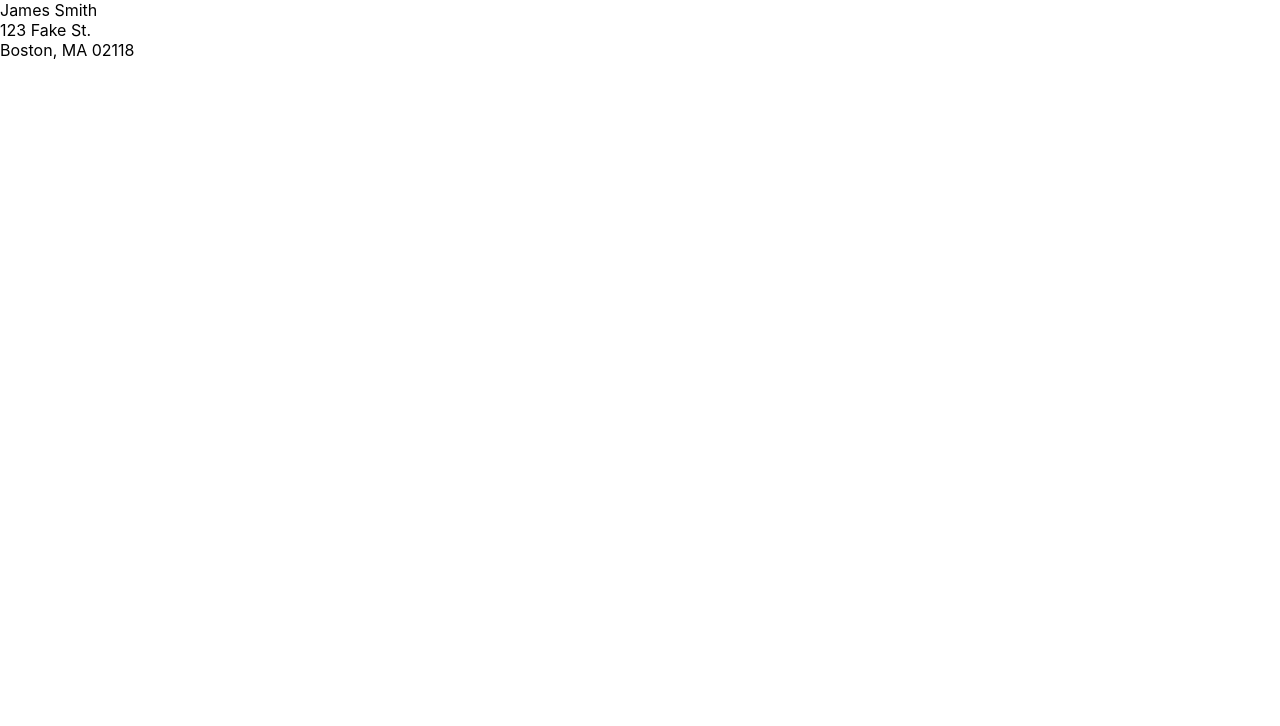
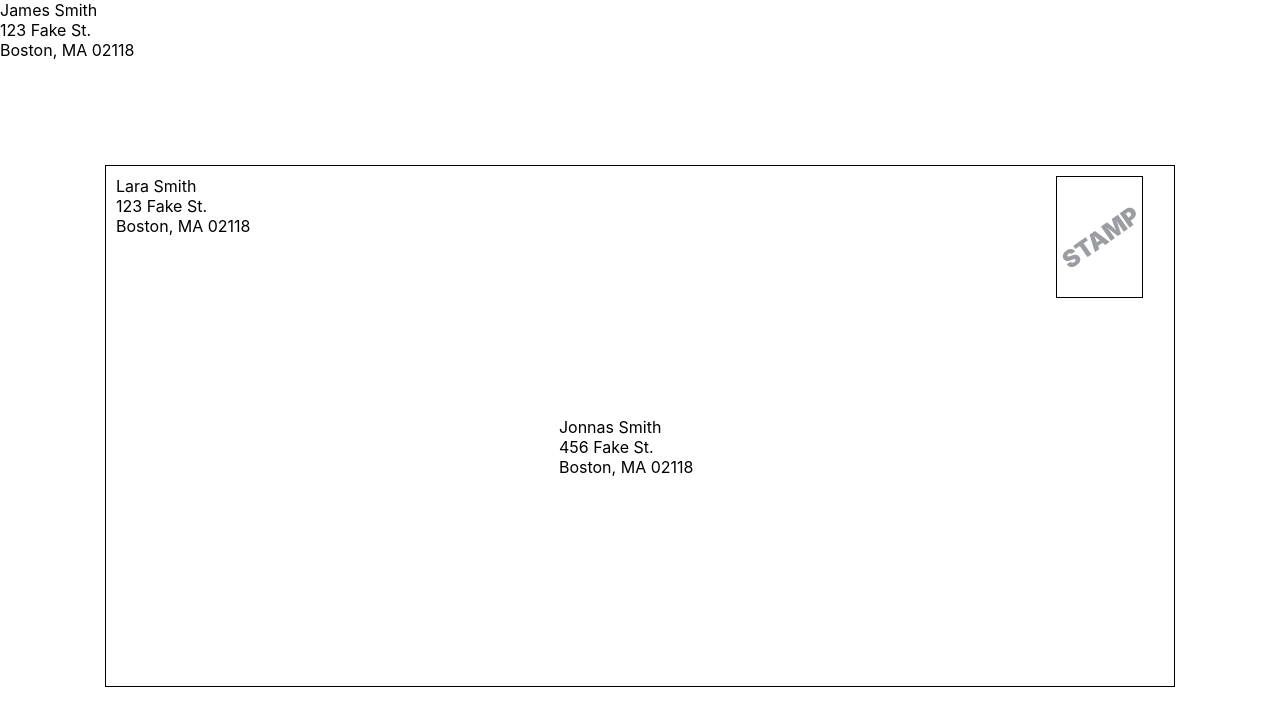
Before and after one commit to rijashaheed/pure-react-exercises, a React (Create React App) app: page / in a window 1280 px wide. Shown: the top 726 px of the page. Built offline with nearby package versions, Linux system fonts and the light colour scheme.

Commit message:
Exercise 2 of PropTypes

```diff
--- /dev/null
+++ b/src/App.css
@@ -0,0 +1,46 @@
+.box {
+    justify-content: center;
+    padding: 105px;
+
+}
+
+.envelope {
+    height: 65vh;
+    display: grid;
+    border: 1px solid;
+}
+
+.toPerson {
+    grid-column: 1/6;
+    padding: .625em;
+    grid-row: 1/-1;
+}
+
+.fromPerson {
+    margin-left: 90px;
+    margin-bottom: 5.625em; /*100px*/
+    grid-row: 2/2;
+    grid-column: 4/5;
+    padding: 10px;
+    justify-content: center;
+}
+
+.stamp__box {
+    height: 120px;
+    width: 85px;
+    grid-column: 7/7;
+    grid-row: 1/1;
+    border: 1px solid;
+    margin-right: -12.5em; /*-200px*/
+    margin-top: .625em;
+    display: flex;
+}
+
+.stamp {
+    text-transform: uppercase;
+    transform: rotate(-35deg);
+    color: #9a9da1;
+    font-weight: 900;
+    font-size: 1.5em;
+    align-self: center;
+}
--- a/src/App.js
+++ b/src/App.js
@@ -1,7 +1,9 @@
 import React from 'react';
-import AddressLabel from '../src/PropTypesExercise1';
+import AddressLabel from './PropTypesExercise1';
+import Envelope from './PropTypesExercise2';
 
 function App() {
+
   const testPerson = {
     name: 'James Smith',
     address: {
@@ -13,9 +15,35 @@ function App() {
 
     }
   }
+
+  const recipient = {
+    name: 'Lara Smith',
+    address: {
+      streetNo: 123,
+            streetName: "Fake",
+            city: "Boston",
+            state: "MA",
+            postalCode: "02118"
+
+    }
+  }
+
+  const sender = {
+  name: 'Jonnas Smith',
+  address: {
+    streetNo: 456,
+          streetName: "Fake",
+          city: "Boston",
+          state: "MA",
+          postalCode: "02118"
+
+  }
+  }
+
   return (
     <div className="App">
       <AddressLabel person={testPerson}/>
+      <Envelope toPerson={recipient} fromPerson={sender}/>
     </div>
   );
 }
--- /dev/null
+++ b/src/PropTypesExercise2.js
@@ -0,0 +1,27 @@
+import './App.css';
+
+import React from 'react';
+
+import AddressLabel from '../src/PropTypesExercise1';
+
+const Envelope = ({toPerson, fromPerson}) => {
+    return (
+        <div className="box">
+            <div className="envelope">
+            <div className="toPerson">
+                    <AddressLabel person = {toPerson}/>
+                </div>
+
+                <div className="stamp__box">
+                    <div class="stamp">stamp</div>
+                </div>
+
+                <div className="fromPerson">
+                    <AddressLabel person = {fromPerson}/>
+                </div>
+            </div>
+        </div>
+    )
+}
+
+export default Envelope;
```
